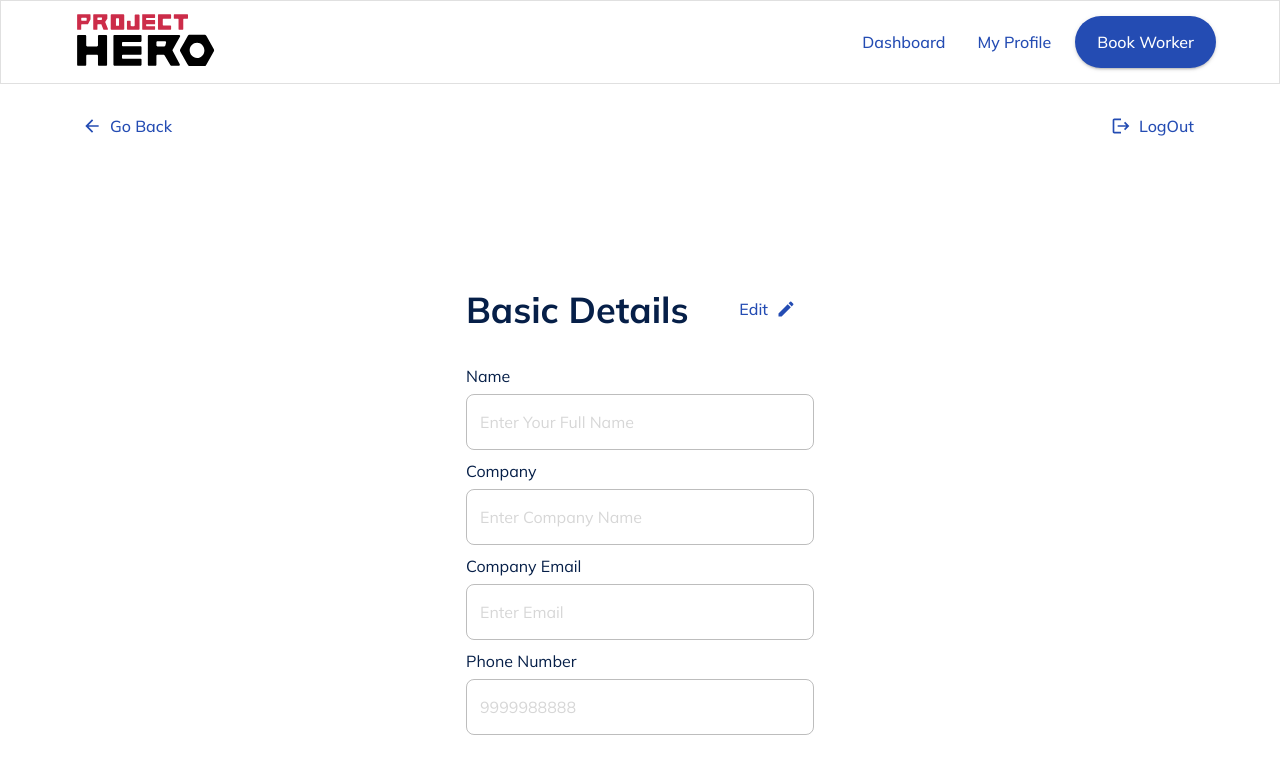
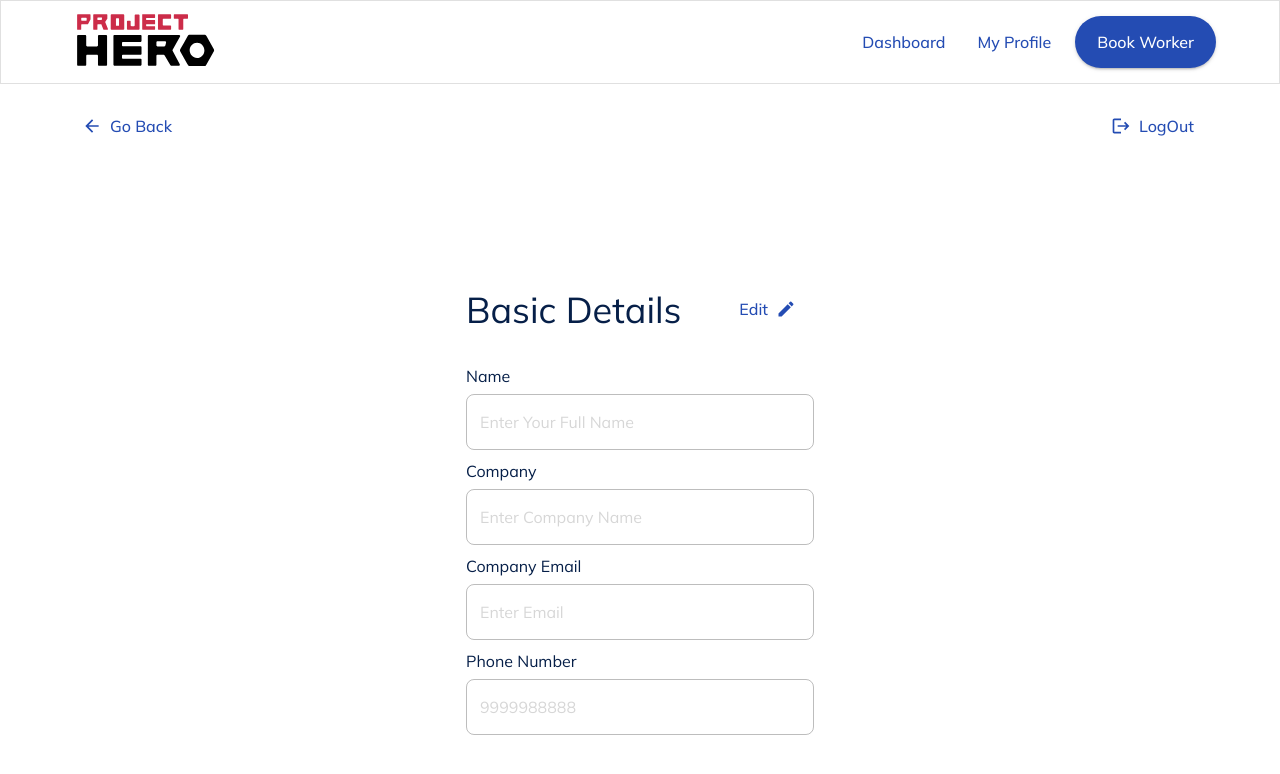
Before and after one commit to Shraiya-dev/web-app-poc, a Next.js app: page /profile in a window 1280 px wide. Shown: the top 774 px of the page. Built offline with nearby package versions, Linux system fonts and the light colour scheme; no server answers; sample sign-in values are in the browser's storage.

Commit message:
Font Changes

```diff
--- a/modules/login/components/LoginForm.tsx
+++ b/modules/login/components/LoginForm.tsx
@@ -17,7 +17,6 @@ const CustomLoginStyles = styled(Box)(({ theme }) => ({
 	'.headerInfo': {
 		paddingBottom: '0.5em',
 		fontSize: 36,
-		fontWeight: 600,
 	},
 	'.subHeader': {
 		fontSize: 14,
--- a/modules/onboarding/components/BasicDetailsForm.tsx
+++ b/modules/onboarding/components/BasicDetailsForm.tsx
@@ -37,7 +37,7 @@ export const BasicDetailsForm = () => {
 					}}>
 					<form onSubmit={form.handleSubmit} style={{ width: '36.25ch' }}>
 						<Stack>
-							<Typography  display='inline' style={{ paddingBottom: '0.5em', fontSize:36, fontWeight:700 }}>
+							<Typography  display='inline' style={{ paddingBottom: '0.5em', fontSize:36 }}>
 								Basic Details
 								{router.asPath === '/profile' && (
 									<Button
--- a/modules/otp/components/OtpVerification.tsx
+++ b/modules/otp/components/OtpVerification.tsx
@@ -14,7 +14,7 @@ const CustomOTPStyles = styled(Box)(({ theme }) => ({
 	'.headerInfo': {
 		paddingBottom: '0.5em',
 		fontSize: 36,
-		fontWeight: 600,
+		//fontWeight: 600,
 	},
 	'.subHeader': {
 		cursor: 'pointer',
```
